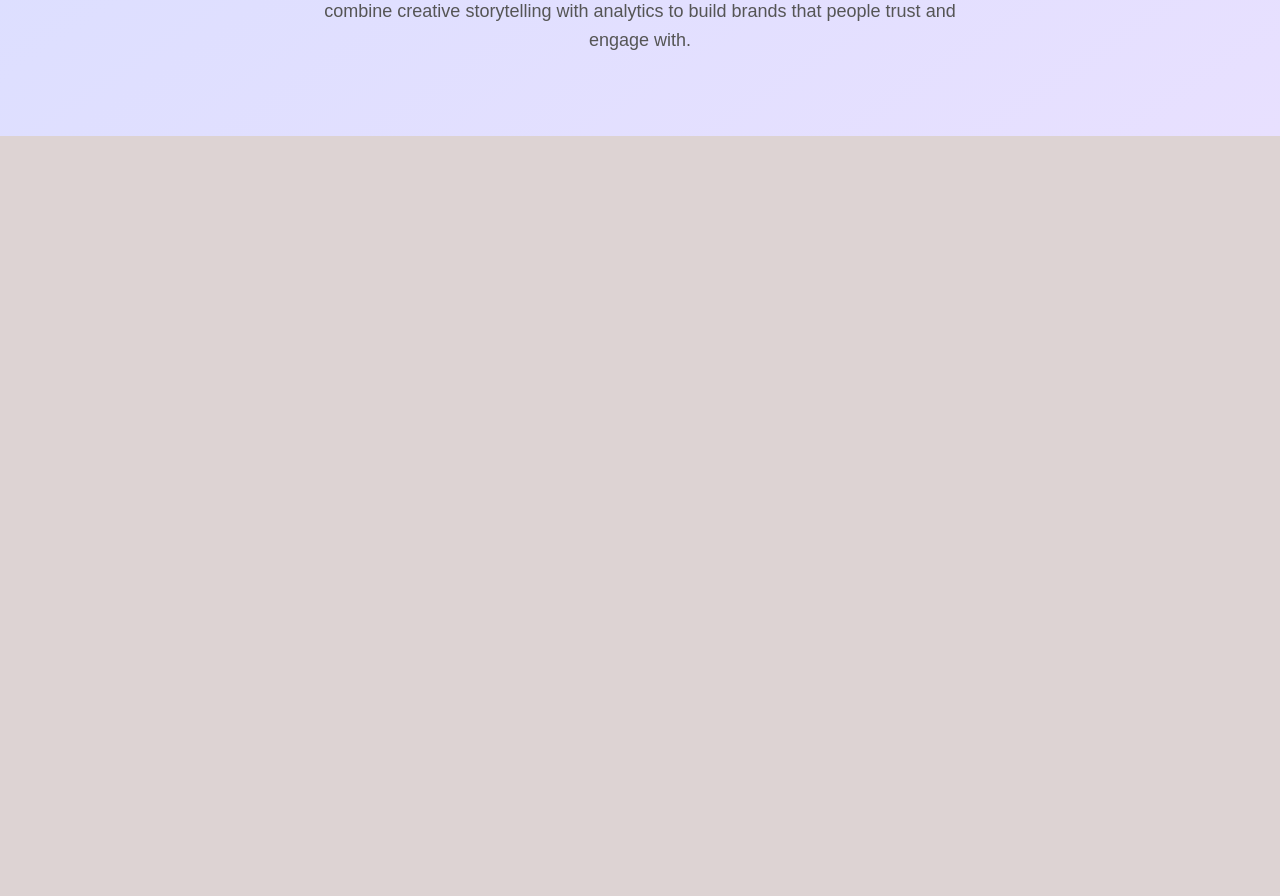
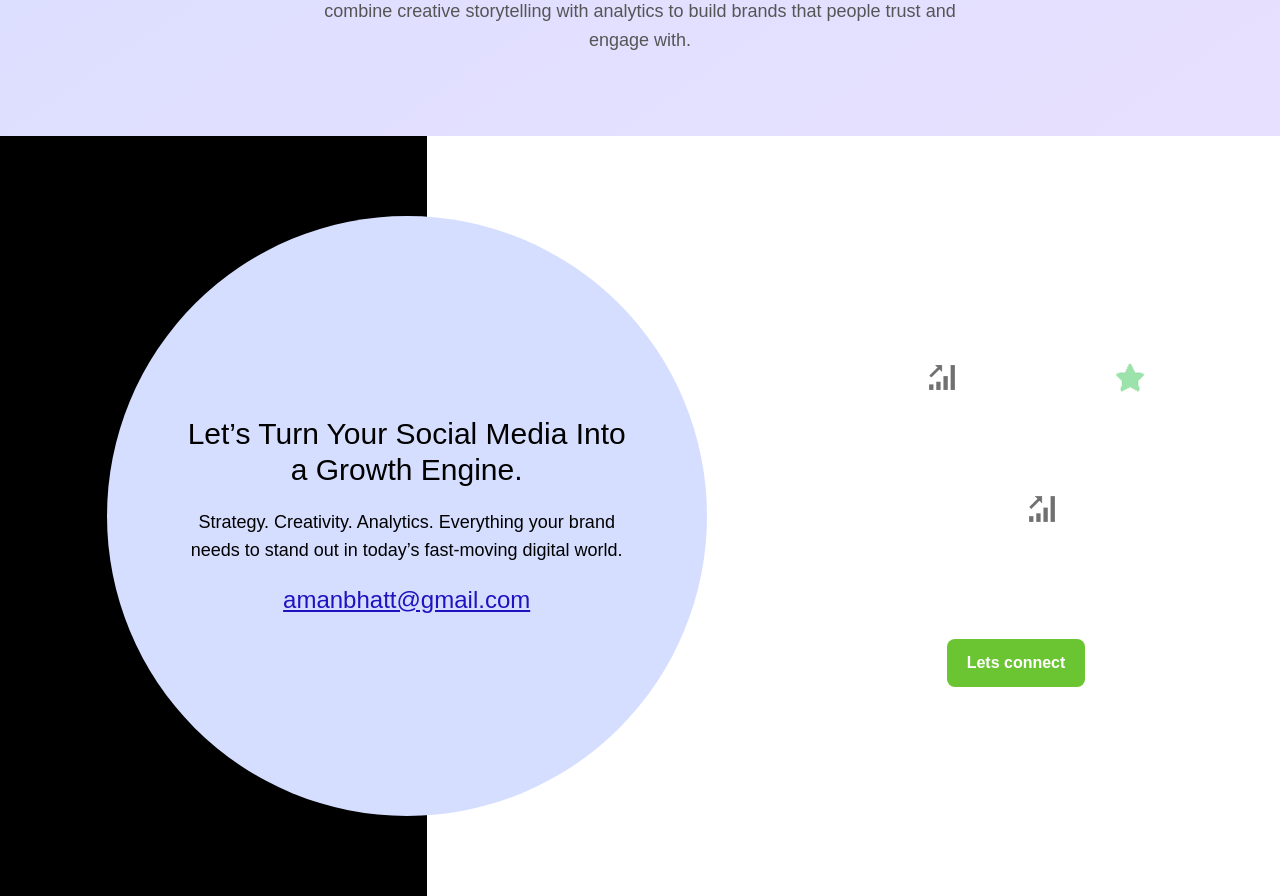
Before and after one commit to Kakrote/portfolio-template, a Next.js app: page / in a window 1280 px wide. Shown: the part 2220-3116 px from the top of the page. Before the commit the page ends 2356 px from the top, so only its background shows below. Built offline with nearby package versions, Linux system fonts and the light colour scheme; a web font is replaced by a local one.

Commit message:
added the cta card section

```diff
--- a/app/page.tsx
+++ b/app/page.tsx
@@ -2,6 +2,7 @@ import data from "@/content/rahul.json"
 import Hero from "@/components/sections/hero"
 import About from "@/components/sections/about"
 import WorkProcess from "@/components/sections/work_Process"
+import CtaCard from "@/components/sections/ctaCard"
 
 export default function Page() {
   return (
@@ -9,6 +10,7 @@ export default function Page() {
       <Hero data={data.hero} />
       <About data={{ about: data.about, experience: data.experience, image:data.image, kpis: data.kpis }}  />
       <WorkProcess data={{topDiscription:data.workProcess.top_Description, steps: data.workProcess.process, bottomDiscription:data.workProcess.bottom_Description}}/>
+      <CtaCard data={data.ctaCard} />
     </main>
   )
 }
--- /dev/null
+++ b/components/sections/ctaCard/index.tsx
@@ -0,0 +1,75 @@
+import Button from "@/components/ui/buttons"
+import Image from "next/image"
+
+type kpiData = {
+    kpi: string
+    icon?: string
+    title: string
+}
+
+type ctaCardData = {
+    name: string
+    description: string
+    email: string
+    tagLine: string
+    subTagLine: string
+    cta: kpiData[]
+}
+
+export default function CtaCard({ data }: { data: ctaCardData }) {
+    return (
+        <section className="grid grid-cols-1 md:grid-cols-[1fr_2fr] h-[95vh]">
+            {/* left div  */}
+            <div className="w-full bg-[#000] h-full relative flex items-center justify-center">
+                {/* circle box */}
+                <div className="rounded-full w-[600px] h-[600px] absolute -right-70 bg-[#D5DEFF]">
+                    <div className="container flex items-center justify-center flex-col h-full max-w-md mx-auto text-center space-y-5">
+
+                        {/* tag line */}
+                        <div className="">
+                            <p className="text-xl md:text-2xl lg:text-3xl   text-[#000]">{data.tagLine}</p>
+                        </div>
+                        {/* sub tag line */}
+                        <div className="">
+                            <p className="text-sm md:text-lg  text-[#000]">{data.subTagLine}</p>
+                        </div>
+                        <a href={`mailto:${data.email}`} className="text-xl md:text-2xl text-[#2112c0] underline hover:opacity-80 transition-opacity">{data.email}</a>
+                    </div>
+                </div>
+            </div>
+
+            {/* right div */}
+            <div className="w-full bg-[#fff] h-full flex flex-col   items-end gap-10 p-10 ">
+
+
+                {/* description */}
+                <div className="container relative   max-w-md ">
+                    <p className="text-lg">
+                        <span className="font-bold">Hi, I'm {data.name} - </span>
+                        {data.description}
+                    </p>
+                </div>
+                {/* kpis */}
+                <div className="container max-w-md items-center justify-center flex flex-wrap gap-10 p-6">
+
+                    {data.cta.map((kpi, index) => (
+                        <div key={index} className="flex flex-col items-center justify-center gap-4">
+                            <div className="flex gap-5 items-center justify-center">
+                                <span className="font-bold">{kpi.kpi}</span>
+                                <Image src={kpi.icon} alt={kpi.title} width={34} height={34} />
+                            </div>
+                            <span className="block">{kpi.title}</span>
+                        </div>
+                    ))}
+                </div>
+                <div className="max-w-md container flex items-center justify-center">
+
+                    <Button color="#6bc533" cta="Lets connect" />
+                </div>
+
+
+
+            </div>
+        </section>
+    )
+}
--- a/content/rahul.json
+++ b/content/rahul.json
@@ -99,5 +99,17 @@
       {"step":"04","label":"Publishing & Optimization"}
     ],
     "bottom_Description":"Social media success isn’t about posting more — it’s about posting smarter. I combine creative storytelling with analytics to build brands that people trust and engage with."
+  },
+  "ctaCard":{
+    "name":"Rahul",
+    "description":"a Social Media Executive specializing in Instagram, LinkedIn, and performance-based content strategies. I help startups and businesses transform their online presence into measurable growth",
+    "email":"amanbhatt@gmail.com",
+    "tagLine":"Let’s Turn Your Social Media Into a Growth Engine.",
+    "subTagLine":"Strategy. Creativity. Analytics. Everything your brand needs to stand out in today’s fast-moving digital world.",
+    "cta":[
+      {"kpi":"50+", "title":"Brands Worked With","icon":"/images/icons/kpis/cm.png"},
+      {"kpi":"4.9", "title":"Average Client Rating","icon":"/images/icons/kpis/Star.png"},
+      {"kpi":"65%", "title":"Avg Engagement Growth","icon":"/images/icons/kpis/cm.png"}
+    ]
   }
 }
```
Also changed, not shown: public/images/icons/kpis/star.png (added).
